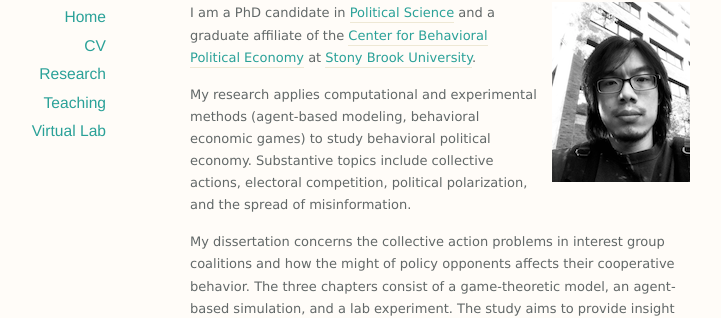
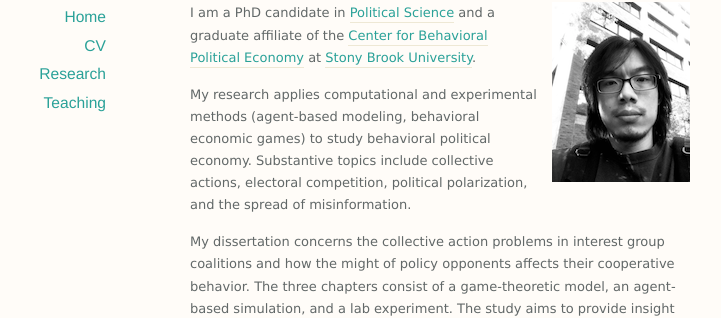
Before and after one commit to yitalu/yitalu.github.io, a Jekyll site: the page built from index.html, in a window 1280 px wide. Shown: the part 168-486 px from the top of the page, without its empty margins (200-921 px from the left). Built offline with Jekyll 4.4.1, drawn with Linux system fonts in a browser that asks for light colours; nearby versions of some CDN libraries; the list of posts is cut into pages by our own code.

Commit message:
Update default.html

```diff
--- a/_layouts/default.html
+++ b/_layouts/default.html
@@ -39,7 +39,7 @@
           <!-- <li><a href="/about">About</a></li> -->
           <li><a href="/research">Research</a></li>
           <li><a href="/teaching">Teaching</a></li>
-          <li><a href="/virtual_lab">Virtual Lab</a></li>
+          <!-- <li><a href="/virtual_lab">Virtual Lab</a></li> -->
           <!-- <li><a href="https://github.com/yitalu">GitHub</a></li> -->
           <!--<li><a href="/feed.xml">RSS Feed</a></li>-->
         </ul>
```
